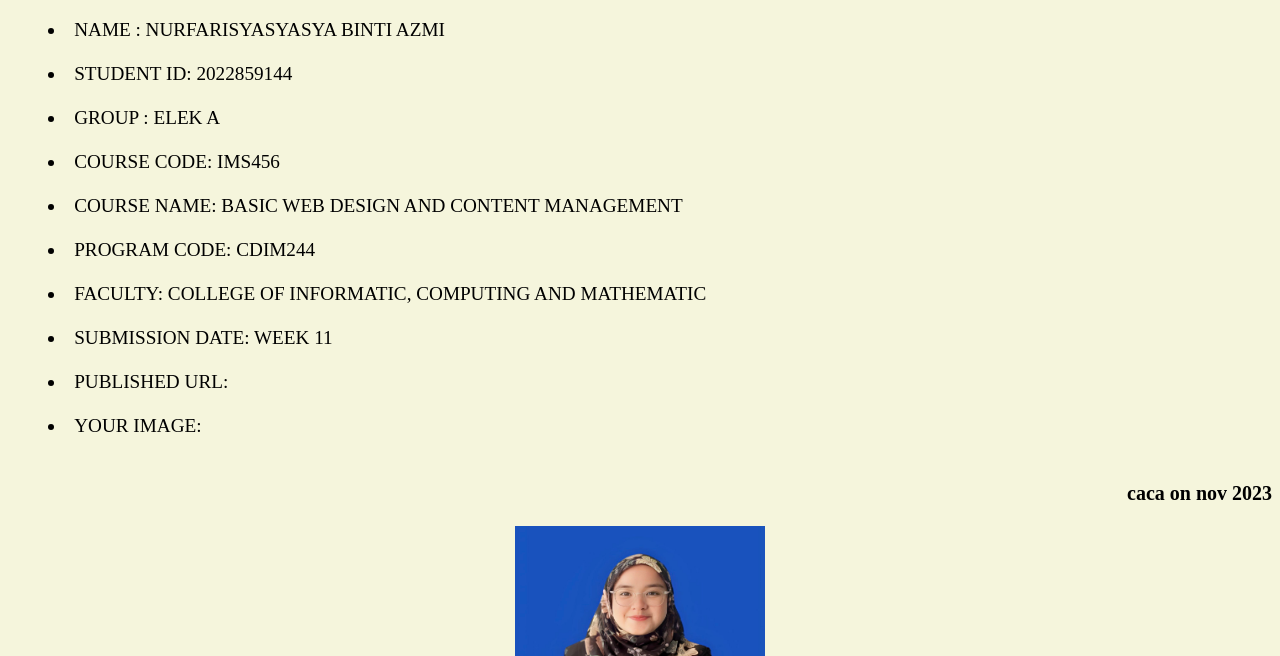
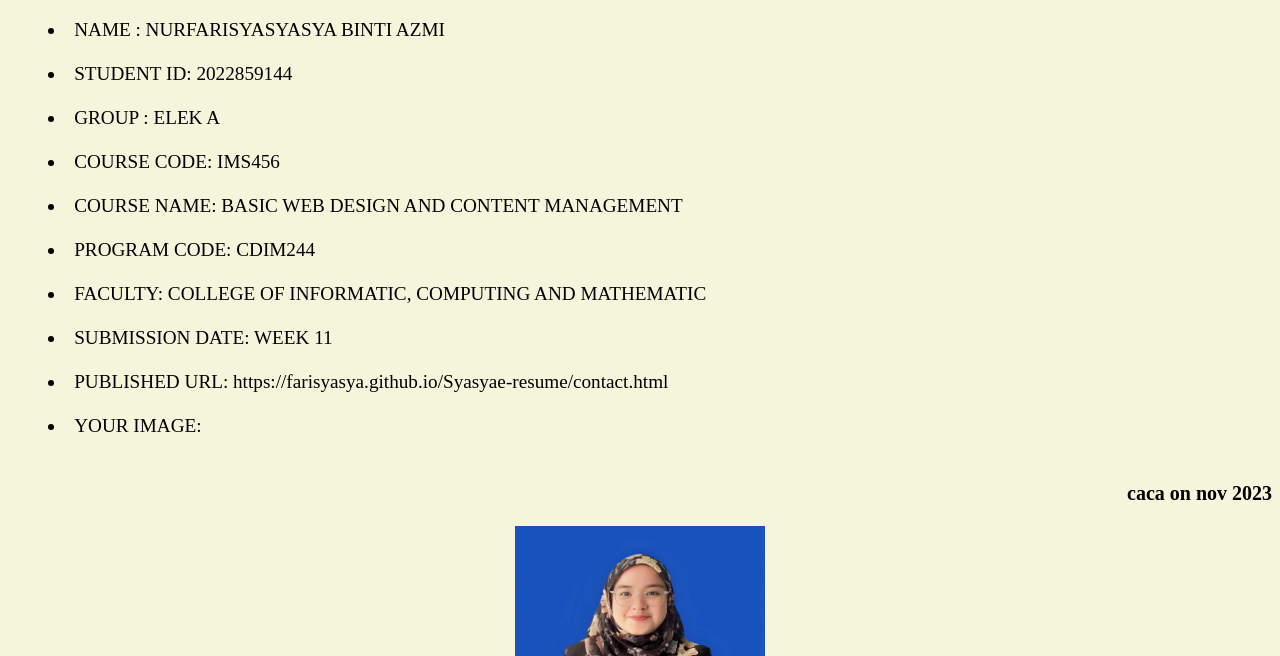
Before and after one commit to farisyasya/Syasyae-resume, a plain HTML site: page student.html in a window 1280 px wide. Shown: the part 444-1100 px from the top of the page. Drawn offline with Linux system fonts and the light colour scheme.

Commit message:
Update student.html

```diff
--- a/student.html
+++ b/student.html
@@ -60,7 +60,7 @@
                 <br>
                 <li> SUBMISSION DATE: WEEK 11 </li>
                 <br>
-                <li> PUBLISHED URL:  </li>
+                <li> PUBLISHED URL: https://farisyasya.github.io/Syasyae-resume/contact.html </li>
                 <br>
                 <li> YOUR IMAGE: </li>
                 <br>
```
